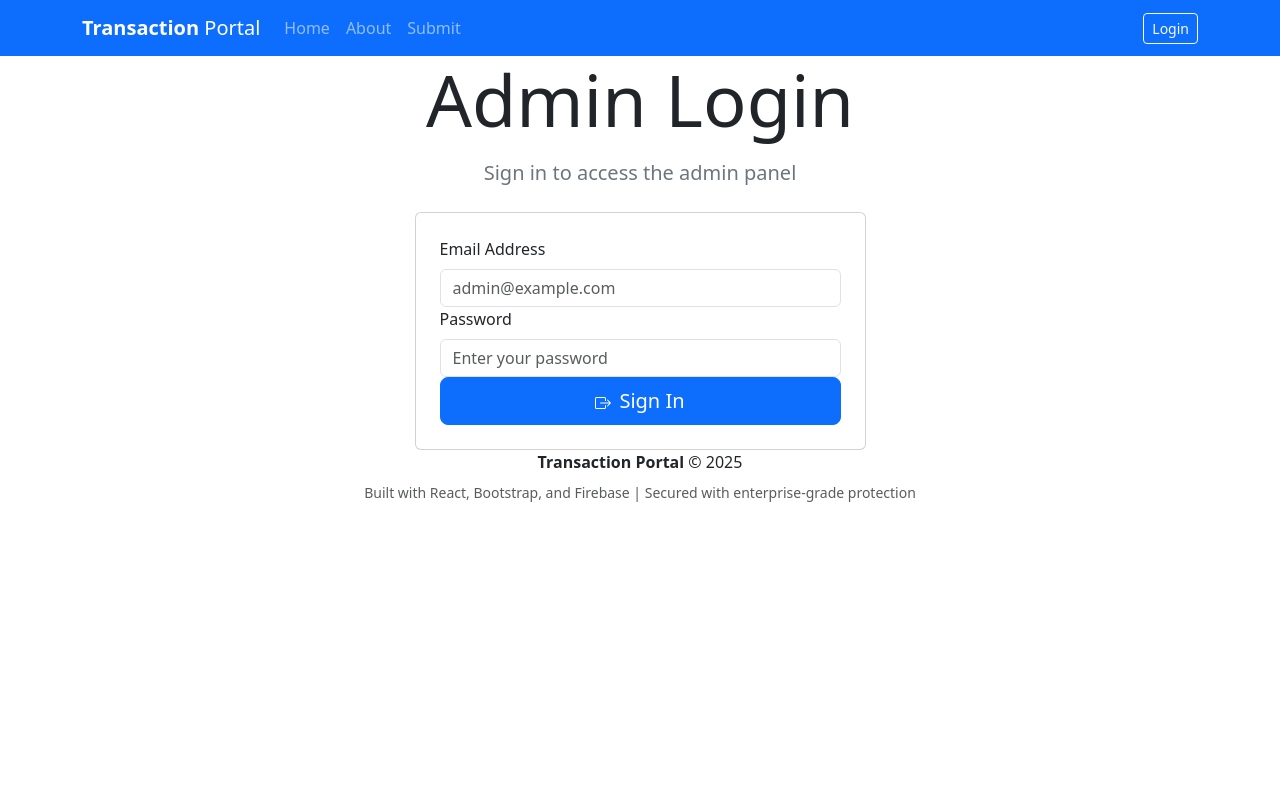
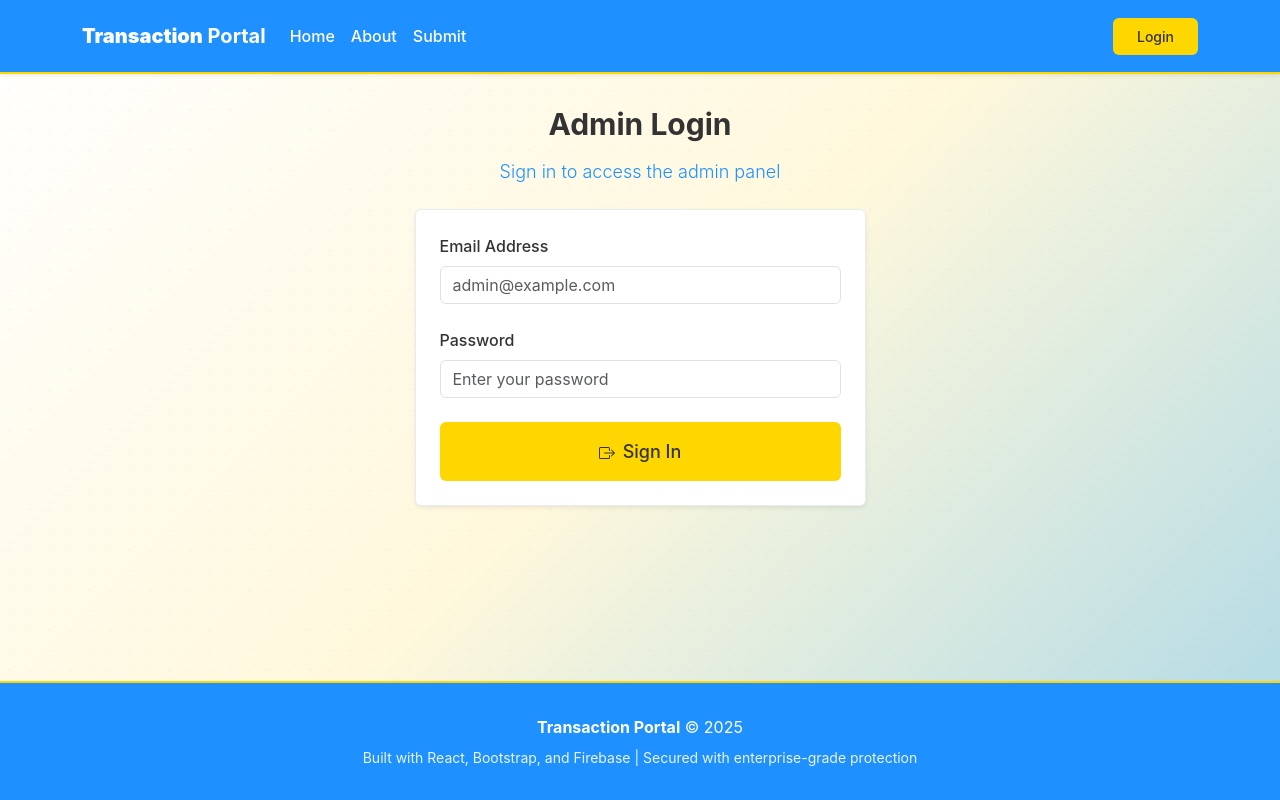
Before and after one commit to KyryloKozlovskyi/transaction-website, a React (Create React App) app: page /login in a window 1280 px wide. Built offline with nearby package versions, Linux system fonts and the light colour scheme; no server answers.

Commit message:
UI Update.

```diff
--- a/src/index.css
+++ b/src/index.css
@@ -1,13 +1,110 @@
+/* Import theme first */
+@import "./shared/styles/theme.css";
+
 body {
   margin: 0;
-  font-family: -apple-system, BlinkMacSystemFont, 'Segoe UI', 'Roboto', 'Oxygen',
-    'Ubuntu', 'Cantarell', 'Fira Sans', 'Droid Sans', 'Helvetica Neue',
-    sans-serif;
+  font-family:
+    -apple-system, BlinkMacSystemFont, "Segoe UI", "Roboto", "Oxygen", "Ubuntu",
+    "Cantarell", "Fira Sans", "Droid Sans", "Helvetica Neue", sans-serif;
   -webkit-font-smoothing: antialiased;
   -moz-osx-font-smoothing: grayscale;
+  color: #333333 !important;
+  background: linear-gradient(
+    135deg,
+    #ffffff 0%,
+    #fff8dc 50%,
+    #add8e6 100%
+  ) !important;
+  background-attachment: fixed !important;
 }
 
 code {
-  font-family: source-code-pro, Menlo, Monaco, Consolas, 'Courier New',
-    monospace;
+  font-family:
+    source-code-pro, Menlo, Monaco, Consolas, "Courier New", monospace;
 }
+
+/* Extra Bootstrap overrides to ensure colors apply */
+.btn-primary,
+.btn-primary:hover,
+.btn-primary:focus,
+.btn-primary:active,
+.btn-primary:not(:disabled):not(.disabled):active {
+  background-color: #ffd700 !important;
+  border-color: #ffd700 !important;
+  color: #333333 !important;
+  box-shadow: none !important;
+}
+
+.btn-primary:hover {
+  background-color: #daa520 !important;
+  border-color: #daa520 !important;
+}
+
+.btn-secondary,
+.btn-secondary:hover,
+.btn-secondary:focus,
+.btn-secondary:active {
+  background-color: #1e90ff !important;
+  border-color: #1e90ff !important;
+  color: #ffffff !important;
+}
+
+.navbar {
+  background-color: #1e90ff !important;
+}
+
+.navbar-brand,
+.navbar .nav-link {
+  color: #ffffff !important;
+}
+
+.navbar .nav-link:hover {
+  color: #ffd700 !important;
+}
+
+.badge.bg-primary {
+  background-color: #ffd700 !important;
+  color: #333333 !important;
+}
+
+.badge.bg-secondary {
+  background-color: #1e90ff !important;
+  color: #ffffff !important;
+}
+
+.card-header {
+  background-color: #1e90ff !important;
+  color: #ffffff !important;
+  border-bottom: none !important;
+}
+
+.form-control:focus {
+  border-color: #ffd700 !important;
+  box-shadow: 0 0 0 0.2rem rgba(255, 215, 0, 0.25) !important;
+}
+
+a {
+  color: #1e90ff !important;
+}
+
+a:hover {
+  color: #1873cc !important;
+}
+
+.text-primary {
+  color: #ffd700 !important;
+}
+
+.text-secondary {
+  color: #1e90ff !important;
+}
+
+.bg-primary {
+  background-color: #ffd700 !important;
+  color: #333333 !important;
+}
+
+.bg-secondary {
+  background-color: #1e90ff !important;
+  color: #ffffff !important;
+}
--- a/src/index.js
+++ b/src/index.js
@@ -1,15 +1,16 @@
 import React from "react";
 import ReactDOM from "react-dom/client";
+import "bootstrap/dist/css/bootstrap.min.css";
 import "./index.css";
+import "./App.css";
 import App from "./App";
 import reportWebVitals from "./reportWebVitals";
-import "bootstrap/dist/css/bootstrap.min.css";
 
 const root = ReactDOM.createRoot(document.getElementById("root"));
 root.render(
   <React.StrictMode>
     <App />
-  </React.StrictMode>
+  </React.StrictMode>,
 );
 
 // If you want to start measuring performance in your app, pass a function
--- a/src/shared/components/Footer.js
+++ b/src/shared/components/Footer.js
@@ -4,15 +4,22 @@ import { Container, Row, Col } from "react-bootstrap";
 const Footer = () => {
   const currentYear = new Date().getFullYear();
 
+  const footerStyle = {
+    backgroundColor: "#1E90FF",
+    color: "#FFFFFF",
+    padding: "2rem 0",
+    borderTop: "2px solid #FFD700",
+  };
+
   return (
-    <footer className="footer-simple mt-auto">
+    <footer className="footer mt-auto" style={footerStyle}>
       <Container>
         <Row>
           <Col className="text-center">
             <p className="mb-2">
               <strong>Transaction Portal</strong> &copy; {currentYear}
             </p>
-            <p className="text-muted small mb-0">
+            <p className="small mb-0" style={{ opacity: 0.9 }}>
               Built with React, Bootstrap, and Firebase | Secured with
               enterprise-grade protection
             </p>
--- a/src/shared/components/NavigationBar.js
+++ b/src/shared/components/NavigationBar.js
@@ -7,29 +7,54 @@ import { useAdmin } from "../../features/auth/contexts/AdminContext";
 const NavigationBar = () => {
   const { isAdmin, logout } = useAdmin();
 
+  const navbarStyle = {
+    backgroundColor: "#1E90FF",
+    borderBottom: "2px solid #FFD700",
+  };
+
+  const brandStyle = {
+    color: "#FFFFFF",
+    fontWeight: "bold",
+  };
+
+  const linkStyle = {
+    color: "#FFFFFF",
+  };
+
+  const buttonPrimaryStyle = {
+    backgroundColor: "#FFD700",
+    borderColor: "#FFD700",
+    color: "#333333",
+  };
+
+  const buttonOutlineStyle = {
+    borderColor: "#FFFFFF",
+    color: "#FFFFFF",
+  };
+
   return (
-    <Navbar bg="primary" data-bs-theme="dark" expand="lg" className="navbar">
+    <Navbar expand="lg" className="navbar" style={navbarStyle}>
       <Container>
-        <Navbar.Brand href="/" className="navbar-brand">
+        <Navbar.Brand href="/" className="navbar-brand" style={brandStyle}>
           <strong>Transaction</strong> Portal
         </Navbar.Brand>
         <Navbar.Toggle aria-controls="main-navbar-nav" />
         <Navbar.Collapse id="main-navbar-nav">
           <Nav className="me-auto">
-            <Nav.Link href="/" className="nav-link">
+            <Nav.Link href="/" className="nav-link" style={linkStyle}>
               Home
             </Nav.Link>
-            <Nav.Link href="/about" className="nav-link">
+            <Nav.Link href="/about" className="nav-link" style={linkStyle}>
               About
             </Nav.Link>
-            <Nav.Link href="/submit" className="nav-link">
+            <Nav.Link href="/submit" className="nav-link" style={linkStyle}>
               Submit
             </Nav.Link>
           </Nav>
           <Nav className="align-items-lg-center">
             {isAdmin ? (
               <>
-                <Nav.Link href="/admin" className="nav-link">
+                <Nav.Link href="/admin" className="nav-link" style={linkStyle}>
                   <span className="d-inline-flex align-items-center gap-1">
                     <svg
                       width="16"
@@ -48,12 +73,18 @@ const NavigationBar = () => {
                   size="sm"
                   onClick={logout}
                   className="ms-lg-2"
+                  style={buttonOutlineStyle}
                 >
                   Logout
                 </Button>
               </>
             ) : (
-              <Button variant="outline-light" size="sm" href="/login">
+              <Button
+                variant="primary"
+                size="sm"
+                href="/login"
+                style={buttonPrimaryStyle}
+              >
                 Login
               </Button>
             )}
```
